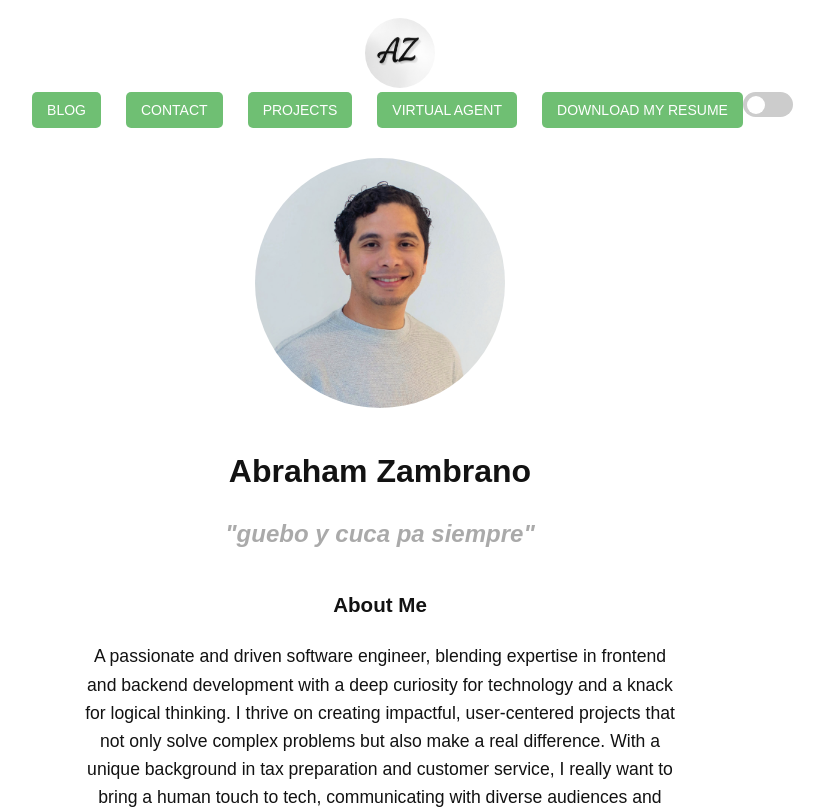
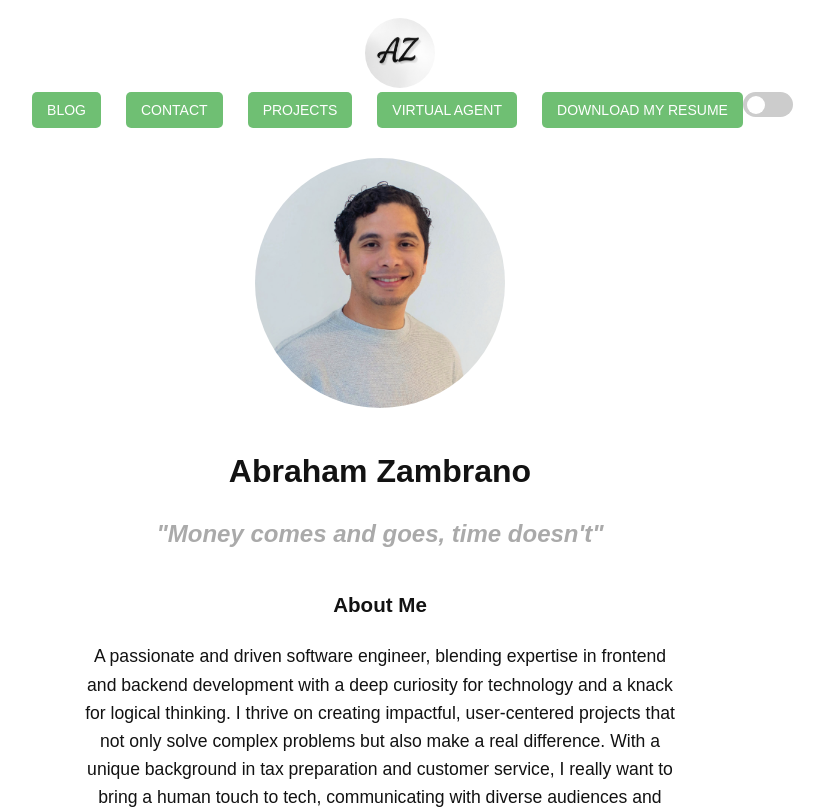
Before and after one commit to AbrahamZambranoTablante/portafolio-app, a React (Vite) app in the folder portafolio-app/: page / in a window 1280 px wide. Shown: the top 809 px of the page, without its empty margins (260-1084 px from the left). Built offline with nearby package versions, Linux system fonts and the light colour scheme.

Commit message:
editing my personal profile quote

```diff
--- a/portafolio-app/src/Pages/Home.jsx
+++ b/portafolio-app/src/Pages/Home.jsx
@@ -19,7 +19,7 @@ export default function Home ({projectsRef, contactRef, blogRef, darkMode}) {
                     </div>
 
                     <h2 className="profile__quote">
-                        <span>"</span>guebo y cuca pa siempre<span>"</span>
+                        <span>"</span>Money comes and goes, time doesn't<span>"</span>
                     </h2>
 
                     <div className="profile__description">
```
